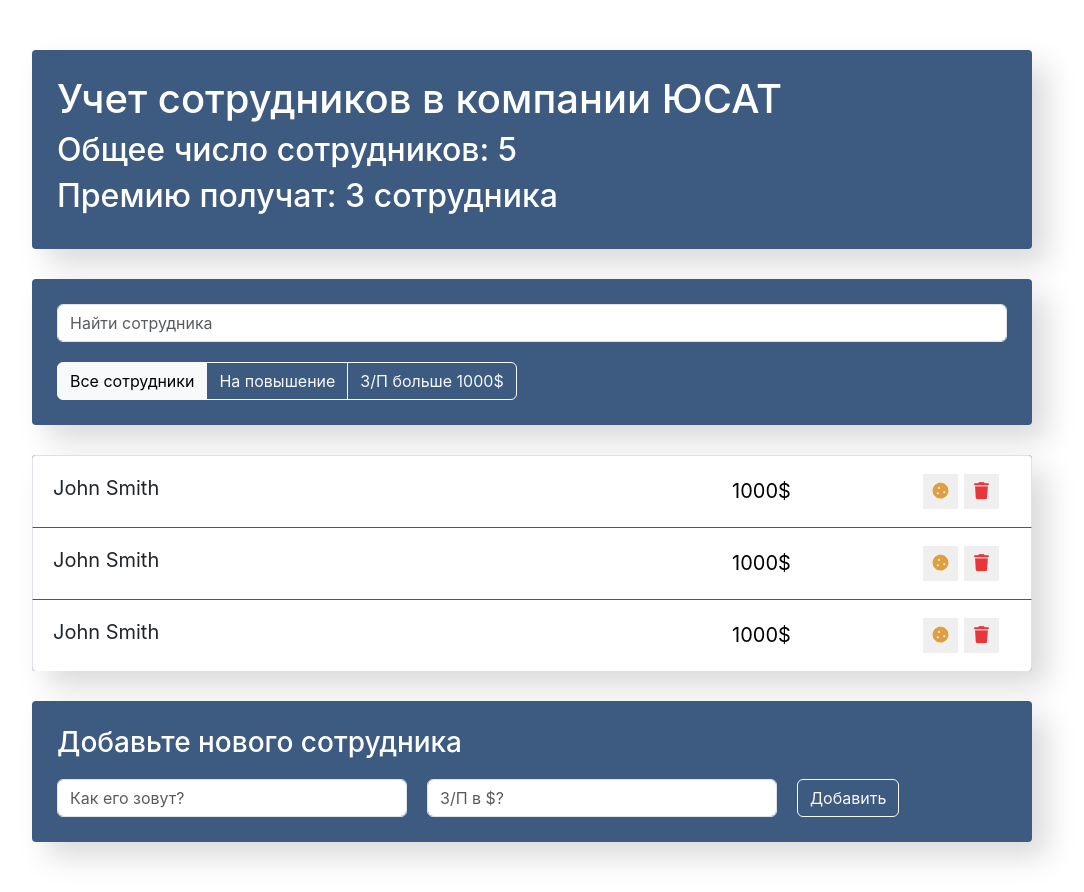
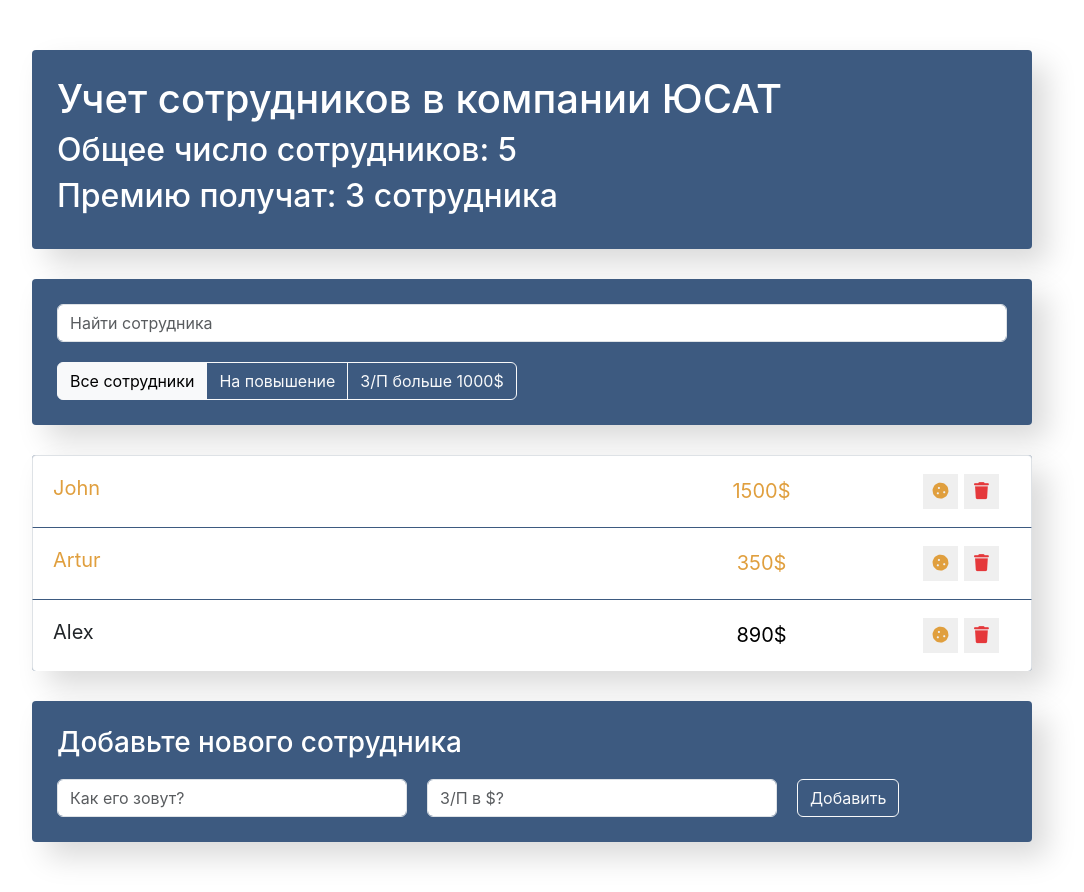
Before and after one commit to metallstas/EmployeesTest, a React (Create React App) app: page / in a window 1280 px wide. Shown: the whole page, without its empty margins (108-1192 px from the left). Built offline with nearby package versions, Linux system fonts and the light colour scheme.

Commit message:
use props, add increase

```diff
--- a/src/components/app/app.jsx
+++ b/src/components/app/app.jsx
@@ -7,6 +7,12 @@ import './app.css'
 
 
 function App() {
+    const data = [
+        {name: 'John', surname: 'Smith', salary: 1500, increase: true},
+        {name: 'Artur', surname: 'Morgan', salary: 350, increase: true},
+        {name: 'Alex', surname: 'Vakovski', salary: 890, increase: false},
+    ]
+
     return (
         <div className="app">
             <Info/>
@@ -16,7 +22,7 @@ function App() {
                 <Filter/>
             </div>
 
-            <EmployeesList/>
+            <EmployeesList data={data}/>
             <EmployeesAddForm/>
         </div>
     )
--- a/src/components/employeesList/employeesList.jsx
+++ b/src/components/employeesList/employeesList.jsx
@@ -1,13 +1,15 @@
 import EmployeesListItem from "../employeesListItem/employeesListItem"
 import './employeesList.css'
 
-const EmployeesList = () => {
+const EmployeesList = ({data}) => {
+
+    const elements = data.map((el) => {
+        return <EmployeesListItem {...el}/>
+    })
     return (
         <ul
             className="list list-group">
-            <EmployeesListItem/>
-            <EmployeesListItem/>
-            <EmployeesListItem/>
+            {elements}
         </ul>
     )
 }
--- a/src/components/employeesListItem/employeesListItem.jsx
+++ b/src/components/employeesListItem/employeesListItem.jsx
@@ -1,10 +1,11 @@
 import './employeesListItem.css'
 
-const EmployeesListItem = () => {
+const EmployeesListItem = ({name, suname, salary, increase}) => {
+    const isIncrease = increase ? 'increase' : ''
     return (
-        <li className="list-group-item d-flex justify-content-between">
-            <span className="list-group-item-label">John Smith</span>
-            <input type="text" className="list-group-item-input" defaultValue="1000$"/>
+        <li className={"list-group-item d-flex justify-content-between " + isIncrease}>
+            <span className="list-group-item-label">{name} {suname}</span>
+            <input type="text" className="list-group-item-input" defaultValue={salary + "$"}/>
             <div className='d-flex justify-content-center align-items-center'>
                 <button type="button"
                     className="btn-cookie btn-sm ">
```
